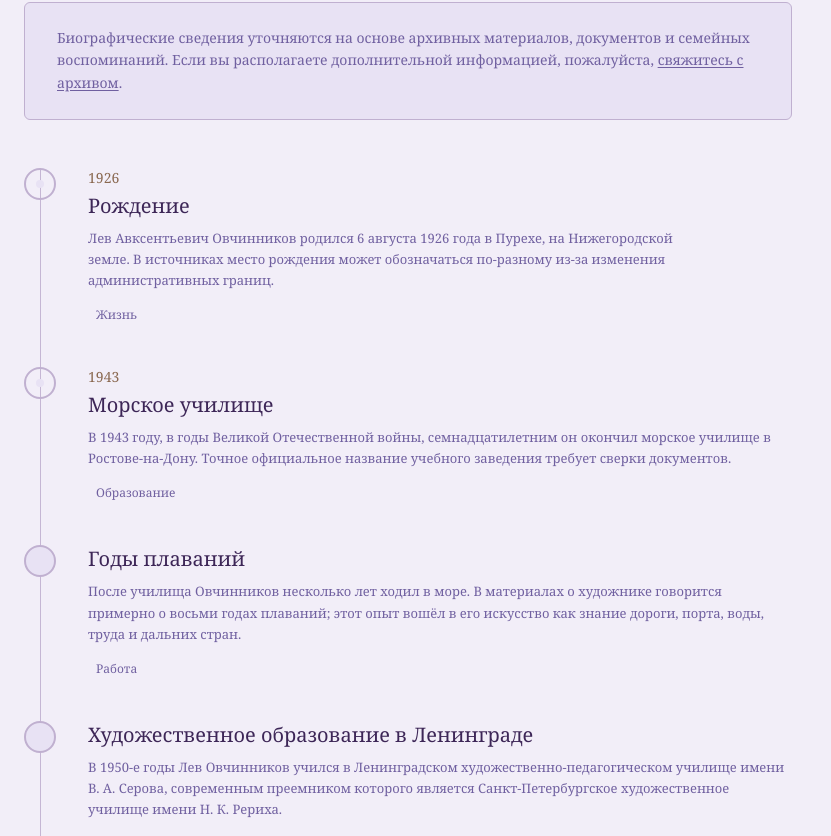
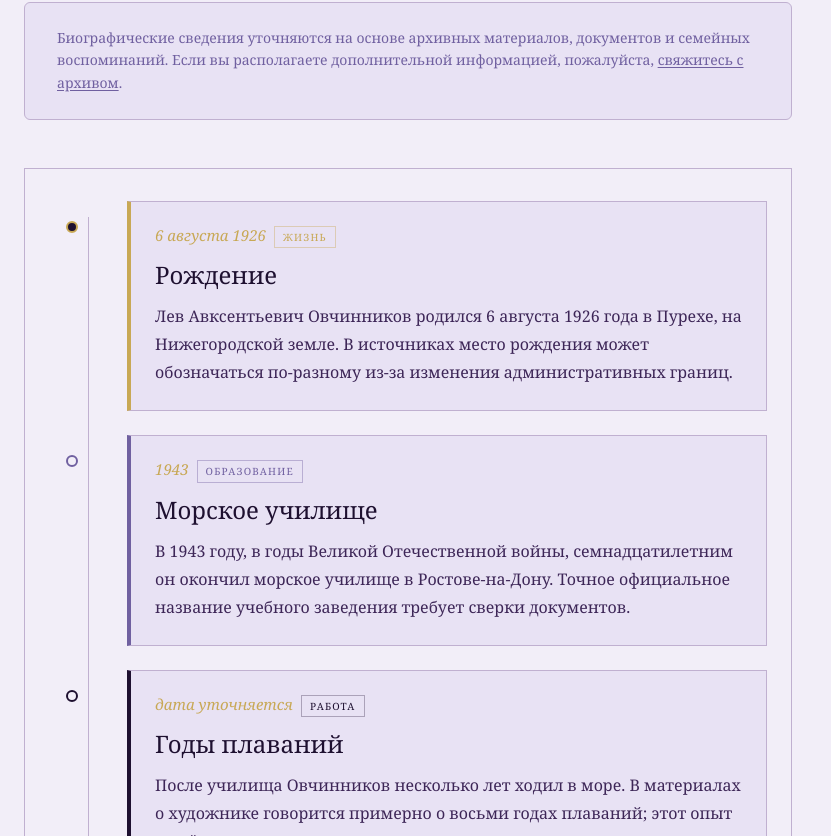
Before and after one commit to odmal88/LA_Ovchinnikov, a Next.js app: page /biography in a window 1280 px wide. Shown: the part 344-1180 px from the top of the page, without its empty margins (0-831 px from the left). Built offline with nearby package versions, Linux system fonts and the light colour scheme.

Commit message:
Сделать биографическую хронику в стиле архивной ленты

```diff
--- a/components/biography/timeline.tsx
+++ b/components/biography/timeline.tsx
@@ -7,77 +7,112 @@ interface TimelineProps {
   title?: string;
 }
 
+const eventTone: Record<BiographyEvent["type"], string> = {
+  life: "border-l-gold bg-card",
+  education: "border-l-primary bg-card",
+  exhibition: "border-l-ocher bg-card",
+  work: "border-l-heading bg-card",
+  family: "border-l-gold bg-card",
+  document: "border-l-primary bg-card",
+  publication: "border-l-ocher bg-card",
+  memory: "border-l-heading bg-card",
+};
+
+const badgeTone: Record<BiographyEvent["type"], string> = {
+  life: "border-gold/40 text-gold",
+  education: "border-primary/40 text-primary",
+  exhibition: "border-ocher/40 text-ocher",
+  work: "border-heading/30 text-heading",
+  family: "border-gold/40 text-gold",
+  document: "border-primary/40 text-primary",
+  publication: "border-ocher/40 text-ocher",
+  memory: "border-heading/30 text-heading",
+};
+
 export function Timeline({ events, title }: TimelineProps) {
   return (
-    <div className="mb-12">
+    <section className="border border-soft bg-background">
       {title && (
-        <h2 className="font-serif text-2xl md:text-3xl text-foreground mb-8">
+        <div className="border-b border-soft px-5 py-5 md:px-8">
+          <h2 className="font-serif text-[26px] leading-tight text-heading md:text-[34px]">
             {title}
           </h2>
+        </div>
       )}
 
-      <div className="relative">
-        {/* Вертикальная линия */}
-        <div className="absolute left-3 md:left-4 top-0 bottom-0 w-px bg-soft/90" />
-
-        {/* События */}
-        <div className="space-y-8">
-          {events.map((event) => (
-            <TimelineItem key={event.id} event={event} />
+      <div className="grid grid-cols-[54px_1fr] px-4 py-6 md:grid-cols-[78px_1fr] md:px-6 md:py-8">
+        <div className="relative flex justify-center pt-2">
+          <div className="absolute bottom-0 top-4 w-px bg-soft" />
+        </div>
+        <div className="space-y-5 md:space-y-6">
+          {events.map((event, index) => (
+            <TimelineItem key={event.id} event={event} isFirst={index === 0} />
           ))}
         </div>
       </div>
-    </div>
+    </section>
   );
 }
 
 interface TimelineItemProps {
   event: BiographyEvent;
+  isFirst?: boolean;
 }
 
-function TimelineItem({ event }: TimelineItemProps) {
+function TimelineItem({ event, isFirst = false }: TimelineItemProps) {
+  const yearLabel = event.date || event.year || "дата уточняется";
+
   return (
-    <div className="relative flex gap-6 md:gap-8">
-      {/* Маркер */}
-      <div className="relative z-10 flex-shrink-0">
+    <article className="relative">
+      <span
+        className={cn(
+          "absolute -left-[43px] top-5 z-10 h-3 w-3 rounded-full border-2 border-heading bg-background md:-left-[61px]",
+          isFirst && "bg-heading",
+          event.type === "life" && "border-gold",
+          event.type === "education" && "border-primary",
+          event.type === "work" && "border-heading",
+          event.type === "family" && "border-gold",
+          event.type === "publication" && "border-ocher",
+          event.type === "memory" && "border-heading"
+        )}
+        aria-hidden="true"
+      />
+
       <div
         className={cn(
-            "w-6 h-6 md:w-8 md:h-8 rounded-full border-2 border-soft bg-card flex items-center justify-center",
-            event.year && "bg-brick border-brick"
+          "border border-soft border-l-4 p-5 transition-colors hover:border-heading/40 md:p-6",
+          eventTone[event.type]
         )}
       >
-          {event.year && (
-            <div className="w-2 h-2 rounded-full bg-card" />
-          )}
-        </div>
+        <div className="mb-3 flex flex-wrap items-baseline gap-2">
+          <span className="text-[13px] italic leading-none text-gold md:text-[15px]">
+            {yearLabel}
+          </span>
+          <span className={cn("border px-2 py-0.5 text-[10px] uppercase tracking-[0.12em]", badgeTone[event.type])}>
+            {biographyEventTypeLabels[event.type]}
+          </span>
         </div>
 
-      {/* Контент */}
-      <div className="flex-1 pb-2">
-        {/* Год */}
-        {event.year && (
-          <span className="inline-block text-sm font-medium text-ocher mb-1">
-            {event.year}
-          </span>
-        )}
-
-        {/* Заголовок */}
-        <h3 className="font-serif text-lg md:text-xl text-foreground mb-2">
+        <h3 className="mb-3 font-serif text-[20px] leading-tight text-heading md:text-[24px]">
           {event.title}
         </h3>
 
-        {/* Текст */}
         {event.text && (
-          <p className="text-muted-foreground leading-relaxed text-pretty">
+          <p className="text-[15px] leading-[1.75] text-foreground md:text-[16px]">
             {event.text}
           </p>
         )}
 
-        {/* Тип события */}
-        <span className="inline-block mt-3 text-xs text-muted-foreground bg-section px-2 py-1 rounded">
-          {biographyEventTypeLabels[event.type]}
+        {event.relatedWorks && event.relatedWorks.length > 0 && (
+          <div className="mt-4 flex flex-wrap gap-2">
+            {event.relatedWorks.map((work) => (
+              <span key={work} className="border border-soft px-2 py-1 text-[11px] italic text-muted-foreground">
+                «{work}»
               </span>
+            ))}
           </div>
+        )}
       </div>
+    </article>
   );
 }
```
Lines whose indentation alone changed are shown as unchanged.
